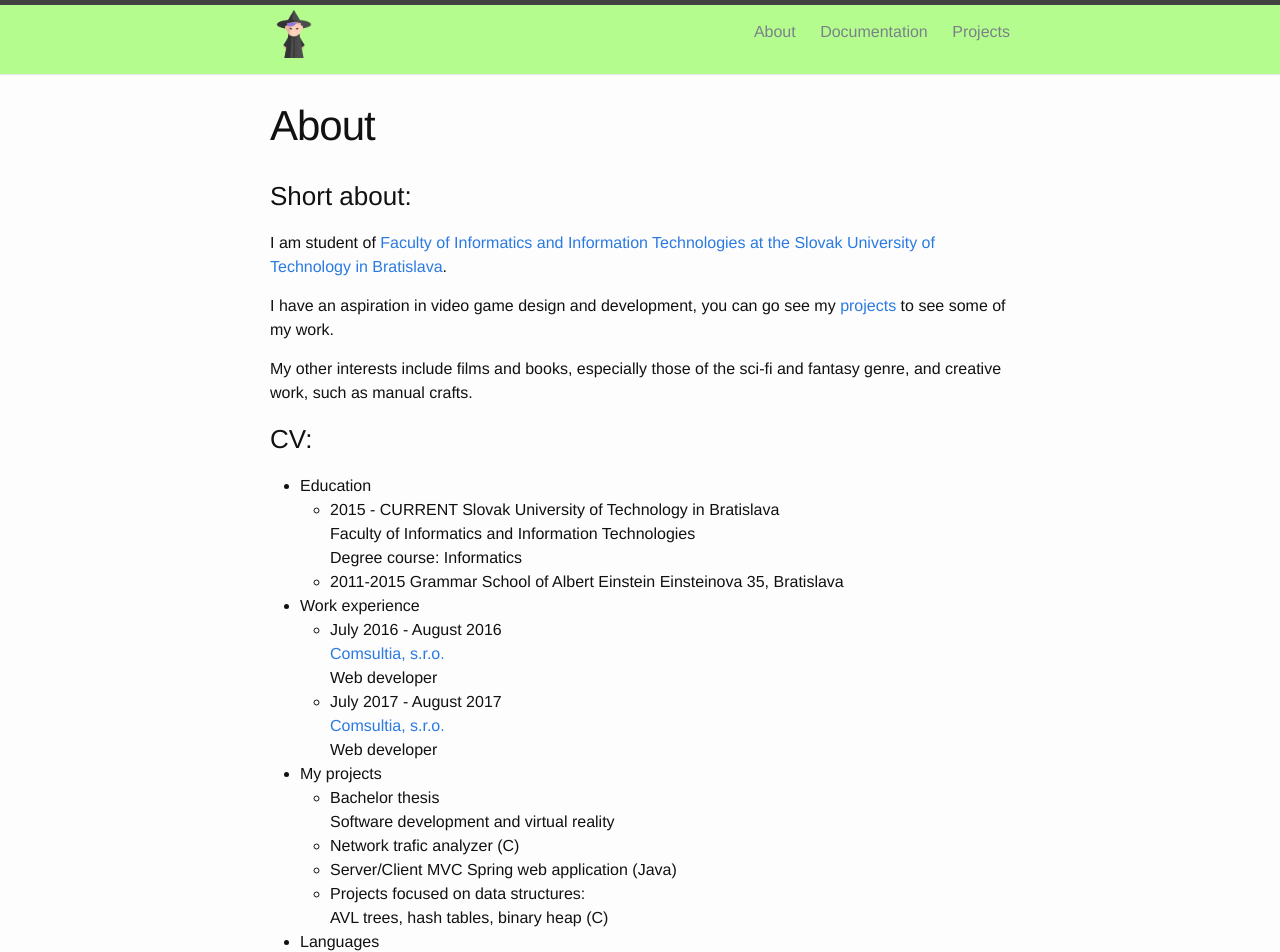
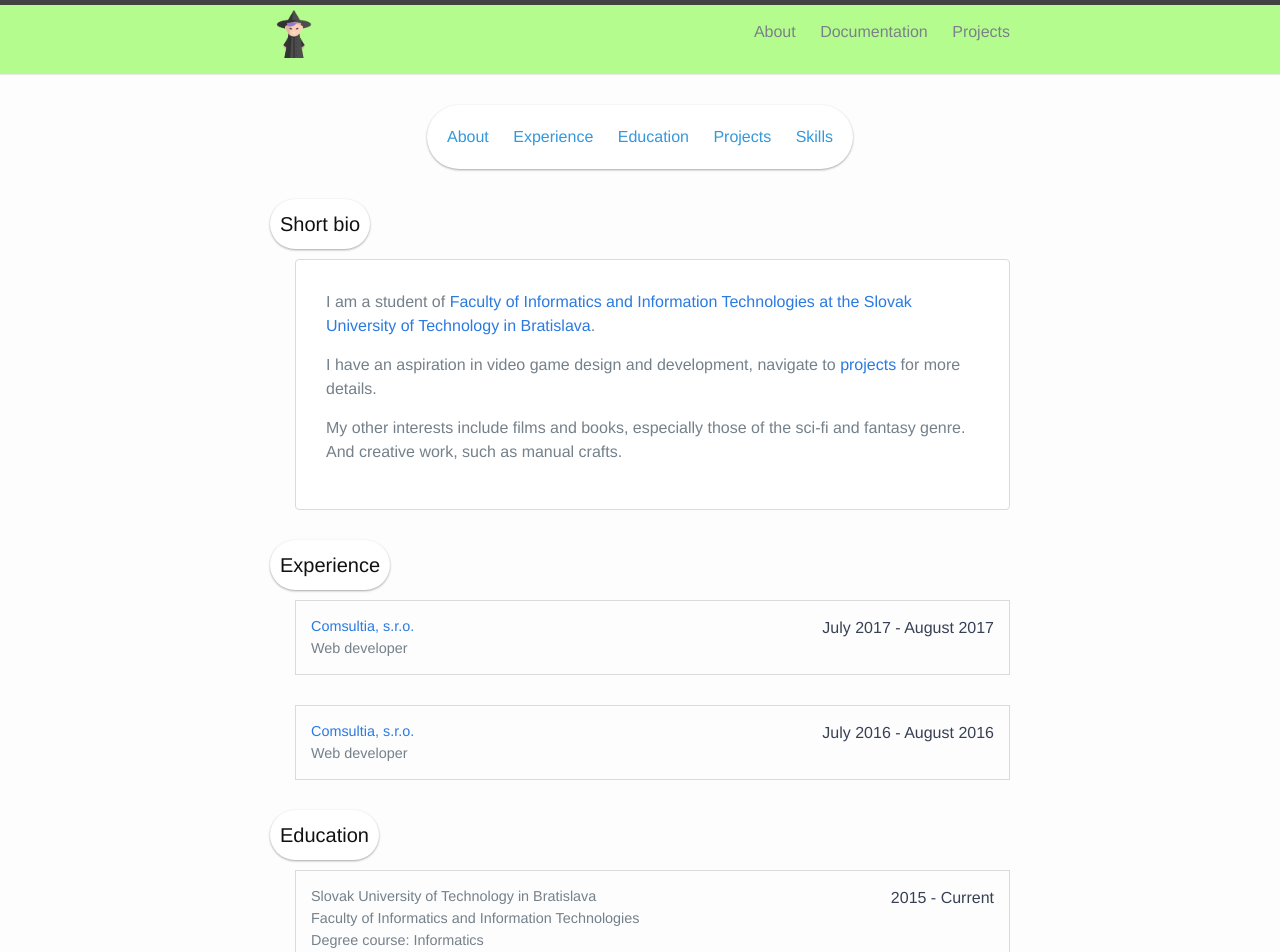
Before and after one commit to mackovaKris/mackovaKris.github.io, a Jekyll site: the page built from About/about.md, in a window 1280 px wide. Shown: the top 952 px of the page. Built offline with Jekyll 4.4.1, drawn with Linux system fonts in a browser that asks for light colours; some of the changed text lies outside the part shown.

Commit message:
portfolio

```diff
--- a/About/about.md
+++ b/About/about.md
@@ -5,39 +5,8 @@ permalink: /about/
 main_navigation_order: 0
 ---
 
-### Short about: ###
+I am a student of [Faculty of Informatics and Information Technologies at the Slovak University of Technology in Bratislava](https://www.fiit.stuba.sk).
 
-I am student of [Faculty of Informatics and Information Technologies at the Slovak University of Technology in Bratislava](https://www.fiit.stuba.sk).
+I have an aspiration in video game design and development, navigate to [projects](/projects) for more details.
 
-I have an aspiration in video game design and development, you can go see my [projects](/projects) to see some of my work.
-
-My other interests include films and books, especially those of the sci-fi and fantasy genre, and creative work, such as manual crafts.
-
-### CV: ###
-* Education
-  * 2015 - CURRENT
-    Slovak University of Technology in Bratislava <br />
-    Faculty of Informatics and Information Technologies <br />
-    Degree course: Informatics <br />
-  * 2011-2015 Grammar School of Albert Einstein
-    Einsteinova 35, Bratislava
-
-* Work experience
-  * July 2016 - August 2016 <br />
-    [Comsultia, s.r.o.](https://comsultia.com) <br />
-    Web developer
-  * July 2017 - August 2017 <br />
-    [Comsultia, s.r.o.](https://comsultia.com) <br />
-    Web developer
-
-* My projects
-  * Bachelor thesis <br />
-    Software development and virtual reality
-  * Network trafic analyzer (C)
-  * Server/Client MVC Spring web application (Java)
-  * Projects focused on data structures: <br />
-    AVL trees, hash tables, binary heap (C)
-
-* Languages
-  * English
-  * Russian
+My other interests include films and books, especially those of the sci-fi and fantasy genre. And creative work, such as manual crafts.
--- a/_layouts/cv.html
+++ b/_layouts/cv.html
@@ -2,25 +2,91 @@
 layout: default
 ---
 <article class="post">
-
-    <header class="post-header">
-        <h1 class="post-title">{{ page.title | escape }}</h1>
+    <header>
+        <div class="p-header">
+            <ul id="menu" class="p-shadow">
+                <li>
+                    <a href="#about">About</a>
+                </li>
+                <li>
+                    <a href="#experience">Experience</a>
+                </li>
+                <li>
+                    <a href="#education">Education</a>
+                </li>
+                <li>
+                    <a href="#projects">Projects</a>
+                </li>
+                <li>
+                    <a href="#skills">Skills</a>
+                </li>
+            </ul>
+        </div>
     </header>
 
-    <div class="post-content">
-        {{ content }}
+
+    <div class="post-content" id="about">
+        <h4 class="p-shadow heading">Short bio</h4>
+        <div class="about">
+            {{ content }}
+        </div>
+    </div>
+
+    <div class="post-content" id="experience">
+    <h4 class="p-shadow heading">Experience</h4>
+    {% for section in site.data.experience %}
+            <div class="experience-block">
+                <h3>{{ section.name }}</h3>
+                {% for el in section.list %}
+                    <p>{{ el }}</p>
+                {% endfor %}
+            </div>
+    {% endfor %}
+    </div>
+
+    <div class="post-content" id="education">
+    <h4 class="p-shadow heading">Education</h4>
+    {% for section in site.data.education %}
+            <div class="education-block">
+                <h3>{{ section.name }}</h3>
+                {% for el in section.list %}
+                    <p>{{ el }}</p>
+                {% endfor %}
+            </div>
+    {% endfor %}
     </div>
 
     <div class="post-content">
-    {% for section in site.data.cv %}
-    <h4>{{ section.name }}</h4>
+    <h4 class="p-shadow heading">My projects</h4>
+    {% for section in site.data.projects %}
+            <div class="project shadow-large" id="projects">
+                <div class="project-image">
+                    <img src="{{ section.image }}"/>
+                </div>
+                <div class="project-info">
+                    <h3>{{ section.name }}</h3>
+                    <p>{{ section.description }}</p>
+
+                    {% if section.link != "not" %}
+                    <a href="{{ section.link }}">View project</a>
+                    {% endif %}
+                </div>
+            </div>
+    {% endfor %}
+    </div>
+
+    <div class="post-content" id="skills">
+    {% for section in site.data.skills %}
+    <h4 class="p-shadow heading">{{ section.name }}</h4>
+    <div class="skills">
         <ul>
             {% for el in section.list %}
             <li>
-                <p>{{ el }}</p>
+                {{ el }}
             </li>
             {% endfor %}
         </ul>
+    </div>
     {% endfor %}
     </div>
 
--- a/_layouts/default.html
+++ b/_layouts/default.html
@@ -6,7 +6,6 @@
   <body>
 
     {% include header.html %}
-    {% include pinned_panel.html %}
     <main class="page-content" aria-label="Content">
       <div class="wrapper">
         {{ content }}
--- /dev/null
+++ b/_sass/portfolio.scss
@@ -0,0 +1,202 @@
+
+.p-shadow {
+    box-shadow: 0 1px 3px rgba(0,0,0,0.12), 0 1px 2px rgba(0,0,0,0.24);
+}
+
+.shadow-large {
+    box-shadow: 0 3px 6px rgba(0,0,0,0.08), 0 3px 6px rgba(0,0,0,0.15);
+}
+
+.p-header {
+    top: 0;
+    left: 0;
+    right: 0;
+    text-align: center;
+    z-index: 10;
+    animation-name: dropHeader;
+    animation-iteration-count: 1;
+    animation-timing-function: ease;
+    animation-duration: 0.75s;
+    padding-bottom: 30px;
+}
+
+.p-header ul {
+    display: inline-block;
+    background: #fff;
+    text-align: center;
+    padding: 10px;
+    margin: 0;
+    border-radius: 50px;
+}
+
+.p-header li {
+    display: inline-block;
+    text-align: -webkit-match-parent;
+}
+
+.p-header a {
+    display: block;
+    color: #3498db;
+    padding: 10px;
+}
+
+.about {
+    position: relative;
+    max-width: 900px;
+    margin: 0 auto 30px auto;
+    overflow: hidden;
+    background: #fff;
+    border-radius: 4px;
+    margin-left: 25px;
+    padding: 30px 30px 30px 30px;
+     border: 1px solid #dcd9d9;
+}
+
+.about p {
+    color: #74808a;
+}
+
+.container {
+    margin-right: auto;
+    margin-left: auto;
+    padding-left: 15px;
+    padding-right: 15px;
+}
+
+.heading {
+    display: inline-block;
+    background: #fff;
+    text-align: center;
+    padding: 10px;
+    margin: 0;
+    border-radius: 50px;
+    margin-bottom: 10px;
+}
+
+.education-block {
+    max-width: 700px;
+    margin: 0 auto 30px auto;
+    padding: 15px;
+    border: 1px solid #dcd9d9;
+    text-align: left;
+    margin-left: 25px;
+        border-bottom: 1px solid #dcd9d9;
+}
+
+.education-block h3 {
+    font-weight: 500;
+    float: right;
+    margin: 0;
+    color: #374054;
+    font-size: 16px;
+}
+
+.education-block span {
+    color: #74808a;
+    float: right;
+}
+
+.education-block p, .education-block ul {
+    margin: 0;
+    color: #74808a;
+    font-size: 0.9em;
+}
+
+
+
+.experience-block {
+    max-width: 700px;
+    margin: 0 auto 30px auto;
+    padding: 15px;
+    border: 1px solid #dcd9d9;
+    text-align: left;
+    margin-left: 25px;
+        border-bottom: 1px solid #dcd9d9;
+}
+
+.experience-block h3 {
+    font-weight: 500;
+    float: right;
+    margin: 0;
+    color: #374054;
+    font-size: 16px;
+}
+
+.experience-block span {
+    color: #74808a;
+    float: right;
+}
+
+.experience-block p, .education-block ul {
+    margin: 0;
+    color: #74808a;
+    font-size: 0.9em;
+}
+
+
+.project {
+    position: relative;
+    max-width: 900px;
+    margin: 0 auto 30px auto;
+    overflow: hidden;
+    background: #fff;
+    border-radius: 4px;
+    margin-left: 25px;
+}
+
+#projects {
+    padding: 50px 15px;
+    border-bottom: 1px solid #dcd9d9;
+    text-align: center;
+        border-bottom: 1px solid #dcd9d9;
+}
+
+.project-image {
+    float: left;
+    border: 0;
+    width: 300px;
+}
+
+.project-info {
+    position: absolute;
+    top: 50%;
+    transform: translateY(-50%);
+    margin-left: 300px;
+    padding: 15px;
+}
+
+.project-info h3 {
+    font-size: 1.5em;
+    font-weight: 300;
+    color: #374054;
+    margin: 0 0 15px 0;
+}
+
+.project-info p {
+    color: #74808a;
+    margin: 0 0 15px 0;
+    font-size: 0.9em;
+}
+
+.skills {
+    padding: 15px 15px;
+    text-align: left;
+}
+
+.skills ul {
+    display: block;
+    margin: 0 auto;
+    padding: 0;
+    max-width: 800px;
+}
+
+.skills li {
+    display: inline-block;
+    margin: 7px;
+    padding: 5px 10px;
+    color: #374054;
+    background: #e4e4ea;
+    list-style: none;
+    cursor: default;
+    font-size: 1.0em;
+}
--- a/assets/main.scss
+++ b/assets/main.scss
@@ -3,3 +3,5 @@
 ---
 
 @import "minima";
+
+@import "portfolio"
```
Also changed, not shown: Projects/ObjectScape/ObjectScape.md (+5 -2 lines), Projects/Sburb Tactics/Sburb Tactics.md (+71 -1 lines), _data/cv.yml (deleted, +0 -21 lines), _data/education.yml (added, +15 -0 lines), _data/experience.yml (added, +9 -0 lines), _data/projects.yml (added, +9 -0 lines), _data/skills.yml (added, +37 -0 lines), 2 other files.
